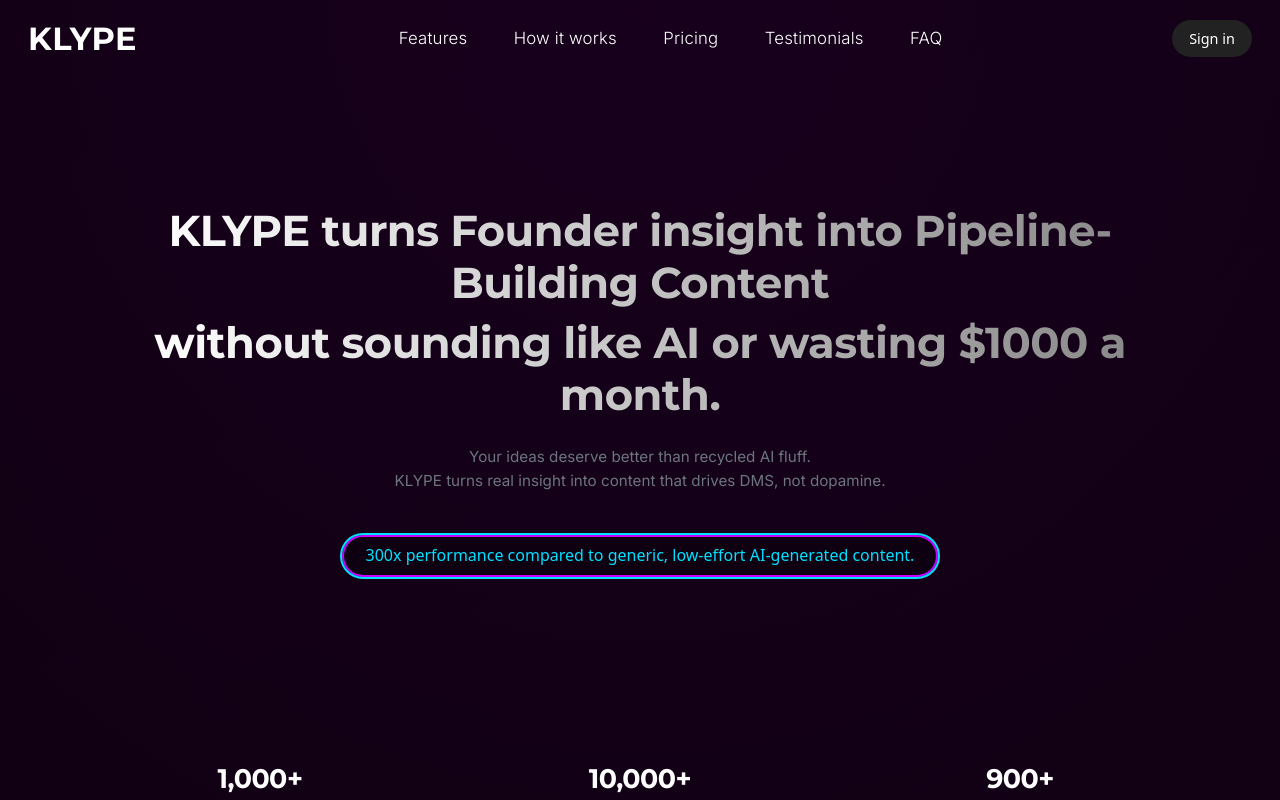
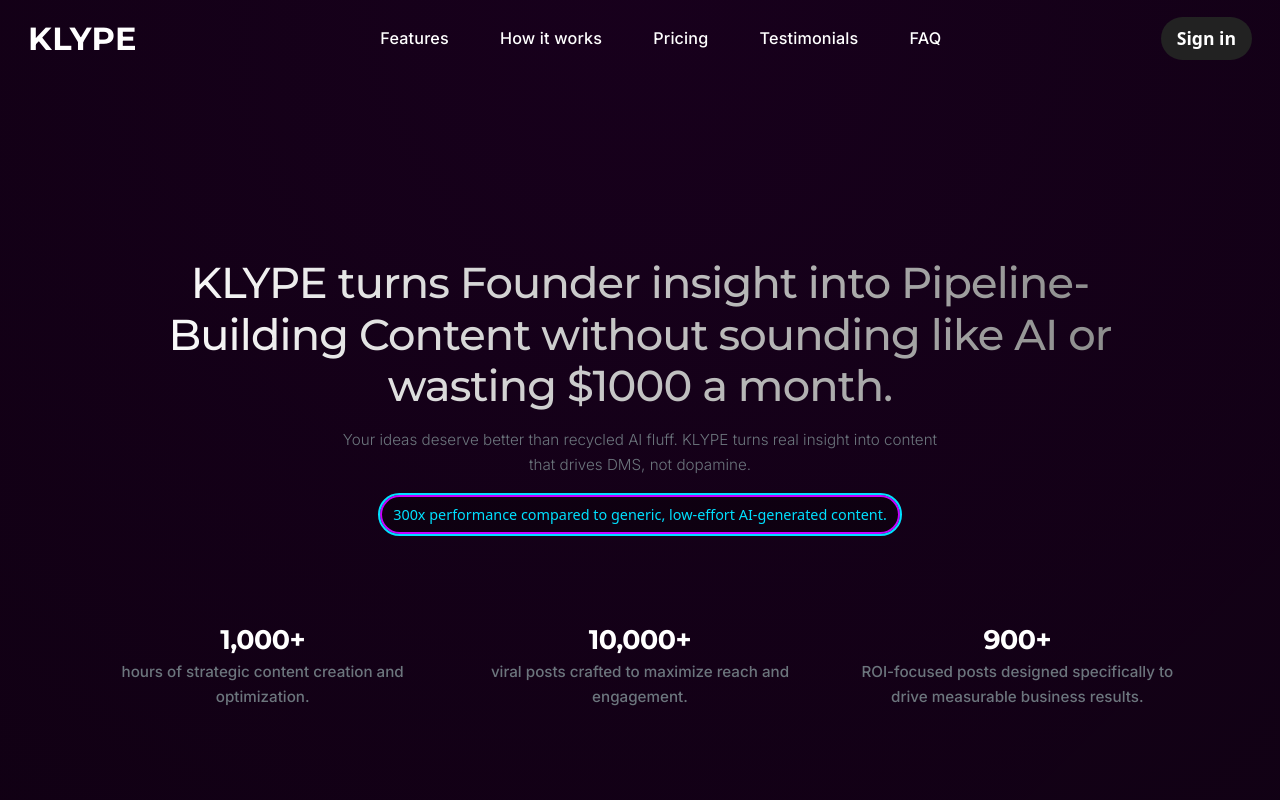
Before and after one commit to Sohith-reddy/Klype-AI, a React (Vite) app in the folder client/: page / in a window 1280 px wide. Shown: the top 800 px of the page. Built offline with nearby package versions, Linux system fonts and the light colour scheme.

Commit message:
Updated Landing Page

```diff
--- a/client/src/components/LandingPage.jsx
+++ b/client/src/components/LandingPage.jsx
@@ -54,7 +54,7 @@
       img: userImage5,
     },
   ];
-  const companies = ["Google", "Amazon", "Govt. of India"];
+  const companies = ["Google", "Amazon", "Govt. of India","Accenture","Microsoft"];
   const features = [
     {
       title: "Personalized Content Calendar",
@@ -144,7 +144,11 @@
   };
   const fadeInUp = {
     hidden: { opacity: 0, y: 30 },
-    visible: { opacity: 1, y: 0, transition: { duration: 0.5, ease: "easeOut" } },
+    visible: {
+      opacity: 1,
+      y: 0,
+      transition: { duration: 0.5, ease: "easeOut" },
+    },
   };
   return (
     <>
@@ -160,7 +164,7 @@
                 border: "none",
                 boxShadow: "none",
                 zIndex: 1030,
-                marginBottom: "6rem",
+                marginBottom: "1.5rem",
               }}
             >
               <Container fluid>
@@ -173,26 +177,28 @@
                       fontFamily: "Montserrat, sans-serif",
                       color: "#fff",
                       letterSpacing: "0.5px",
-                      marginRight: "2rem",
+                      marginRight: "1.5rem",
                     }}
                   >
                     KLYPE
                   </Navbar.Brand>
-
                   <Navbar.Toggle
                     aria-controls="basic-navbar-nav"
                     style={{
                       border: "none",
                       background: "transparent",
                       color: "#fff",
+                      fontSize: "1.5rem",
                     }}
                   />
-
                   <Navbar.Collapse
                     id="basic-navbar-nav"
                     className="justify-content-center"
                   >
-                    <Nav className="mx-auto" style={{ gap: "0.9rem" }}>
+                    <Nav
+                      className="mx-auto"
+                      style={{ gap: "1.2rem" }}
+                    >
                       {[
                         { to: "features", label: "Features" },
                         { to: "features", label: "How it works" },
@@ -209,29 +215,31 @@
                           className="nav-link px-0"
                           style={{
                             cursor: "pointer",
-                            fontSize: "1.05rem",
+                            fontSize: "1.01rem",
                             color: "#fff",
-                            fontWeight: 350,
+                            fontWeight: 500,
                             letterSpacing: "0.01em",
                             background: "none",
                             border: "none",
-                            transition: "color 0.2s",
-                            whiteSpace: "nowrap", // Prevent text wrapping
+                            transition: "all 0.2s ease",
+                            whiteSpace: "nowrap",
+                            padding: "0 0.3rem",
                           }}
                           activeClass="active-nav-link"
-                          onMouseEnter={(e) =>
-                            (e.currentTarget.style.color = "#b48be6")
-                          }
-                          onMouseLeave={(e) =>
-                            (e.currentTarget.style.color = "#fff")
-                          }
+                          onMouseEnter={(e) => {
+                            e.currentTarget.style.fontWeight = "700";
+                            e.currentTarget.style.color = "#fff";
+                          }}
+                          onMouseLeave={(e) => {
+                            e.currentTarget.style.fontWeight = "500";
+                            e.currentTarget.style.color = "#fff";
+                          }}
                         >
                           {item.label}
                         </ScrollLink>
                       ))}
                     </Nav>
                   </Navbar.Collapse>
-
                   <Button
                     variant="dark"
                     className="rounded-pill px-3 py-2"
@@ -239,12 +247,13 @@
                     style={{
                       background: "#222",
                       border: "none",
-                      fontSize: "0.9rem",
-                      fontWeight: 500,
+                      fontSize: "1.1rem",
+                      fontWeight: 600,
                       color: "#fff",
                       boxShadow: "none",
-                      whiteSpace: "nowrap", // Prevent text wrapping
-                      minWidth: "80px", // Ensure minimum width
+                      whiteSpace: "nowrap",
+                      minWidth: "90px",
+                      padding: "0.5rem 1.2rem",
                     }}
                   >
                     Sign in
@@ -256,90 +265,86 @@
 
           {/* Main Content */}
           <div
-            className="d-flex flex-column align-items-center justify-content-center text-center px-3"
-            style={{
-              minHeight: "50vh",
-              maxWidth: "1200px",
+            className="d-flex flex-column align-items-center justify-content-center text-center px-2"
+            style={{
+              minHeight: "100vh",
+                maxWidth: "100%",
                 margin: "0 auto",
                 flex: 1,
-              justifyContent: "center",
-              paddingTop: "2rem",
-            }}
-          >
+                justifyContent: "flex-start",
+                padding: "0.2rem 0 0.5rem 0",
+              }}
+              >
+              <div className="container-fluid">
+                <div className="row justify-content-center">
+                <div className="col-lg-10">
                   <motion.h1
-              className="fw-bold"
+                  className="text-center mt-2 mb-2"
                   initial="hidden"
                   animate="visible"
                   variants={fadeIn}
                   style={{
-                fontWeight: 700,
-                fontSize: "3.2rem", // Increased font size
+                    fontWeight: 500,
+                    fontSize: "clamp(1.2rem, 2vw, 2rem)",
                     lineHeight: 1.2,
-                marginBottom: "1.2rem",
-                letterSpacing: "-0.5px",
-                maxWidth: "1000px", // Increased max width
-                margin: "0 auto",
+                    marginBottom: "0.5rem",
                     background: "linear-gradient(to right, #ffffff, #888888)",
                     WebkitBackgroundClip: "text",
                     WebkitTextFillColor: "transparent",
-                textAlign: "center",
-              }}
-            >
-              <div style={{ marginBottom: "0.5rem" }}>
-                KLYPE turns Founder insight into Pipeline-Building Content
-              </div>
-              <div>without sounding like AI or wasting $1000 a month.</div>
+                    maxWidth: "100%",
+                    margin: "0 auto",
+                  }}
+                  >
+                  KLYPE turns Founder insight into Pipeline-Building Content without sounding like AI or wasting $1000 a month.
                   </motion.h1>
-
+                </div>
+                </div>
+              </div>
               <motion.p
-              className="text-secondary mt-4 mb-4"
+                className="text-secondary mt-2 mb-2"
                 variants={fadeIn}
                 initial="hidden"
                 animate="visible"
                 style={{
-                fontSize: "1.25rem",
-                maxWidth: "800px",
+                fontSize: "0.8rem",
+                maxWidth: "600px",
                 margin: "0 auto",
                 color: "#aaa",
-                fontWeight: 400,
+                fontWeight: 300,
                 opacity: 0.8,
-                marginBottom: "3rem", // Added more margin to ensure components are visible
-              }}
-            >
-              Your ideas deserve better than recycled AI fluff.
-              <br />
-              KLYPE turns real insight into content that drives DMS, not
-              dopamine.
+                }}
+              >
+                Your ideas deserve better than recycled AI fluff. KLYPE turns real insight into content that drives DMS, not dopamine.
               </motion.p>
 
               <motion.div
                 initial={{ opacity: 0, y: 20 }}
                 animate={{ opacity: 1, y: 0 }}
                 transition={{ duration: 0.8, delay: 0.6 }}
-              className="mt-3"
+                className="mt-2"
               >
                 <span
                 style={{
                   display: "inline-block",
-                  padding: "0.5rem 1.5rem",
-                  borderRadius: "2rem",
+                  padding: "0.5rem 0.8rem",
+                  borderRadius: "1.5rem",
                   border: "2px solid #00e0ff",
                   color: "#00e0ff",
                   background: "rgba(0,0,0,0.3)",
-                  fontWeight: 500,
-                  fontSize: "1rem",
-                  marginBottom: "2.5rem",
+                  fontWeight: 450,
+                  fontSize: "0.9rem",
+                  marginBottom: "1.5rem",
                   boxShadow: "0 0 0 2px #c800ff inset",
                   backgroundClip: "padding-box",
                 }}
                 >
-                300x performance compared to generic, low-effort AI-generated
-                content.
+                300x performance compared to generic, low-effort AI-generated content.
                 </span>
               </motion.div>
+
               {/* Stats Section */}
-            <Container className="text-center pb-5 mt-5">
-              <Row className="mt-5 g-4 justify-content-center">
+            <Container className="text-center pb-3 mt-3">
+              <Row className="mt-3 g-3 justify-content-center">
                 {[
                   {
                     count: "1,000+",
@@ -354,31 +359,31 @@
                     text: "ROI-focused posts designed specifically to drive measurable business results.",
                   },
                 ].map((item, index) => (
-                  <Col lg={4} md={6} className="mb-3" key={index}>
+                  <Col lg={4} md={6} className="mb-2" key={index}>
                     <motion.div
                       initial={{ opacity: 0, y: 30 }}
                       whileInView={{ opacity: 1, y: 0 }}
                       viewport={{ once: true }}
                       transition={{ duration: 0.6, delay: 0.2 * index }}
-                      className="p-4 h-100"
+                      className="p-3 h-100"
                       style={{
                         background: "transparent",
-                        borderRadius: "16px",
+                        borderRadius: "12px", // Adjusted border radius
                         border: "none",
                         color: "#fff",
                         fontWeight: 500,
-                        fontSize: "1.1rem",
+                        fontSize: "0.9rem", // Reduced font size
                       }}
                     >
                       <h3
-                        className="fw-bold mb-2"
-                        style={{ fontSize: "2rem", color: "#fff" }}
+                        className="fw-bold mb-1"
+                        style={{ fontSize: "1.5rem", color: "#fff" }} // Reduced font size
                       >
                         {item.count}
                       </h3>
                       <p
                         className="text-secondary mb-0"
-                        style={{ fontSize: "1.05rem", color: "#aaa" }}
+                        style={{ fontSize: "0.9rem", color: "#aaa" }} // Reduced font size
                       >
                         {item.text}
                       </p>
```
Lines whose indentation alone changed are shown as unchanged.
